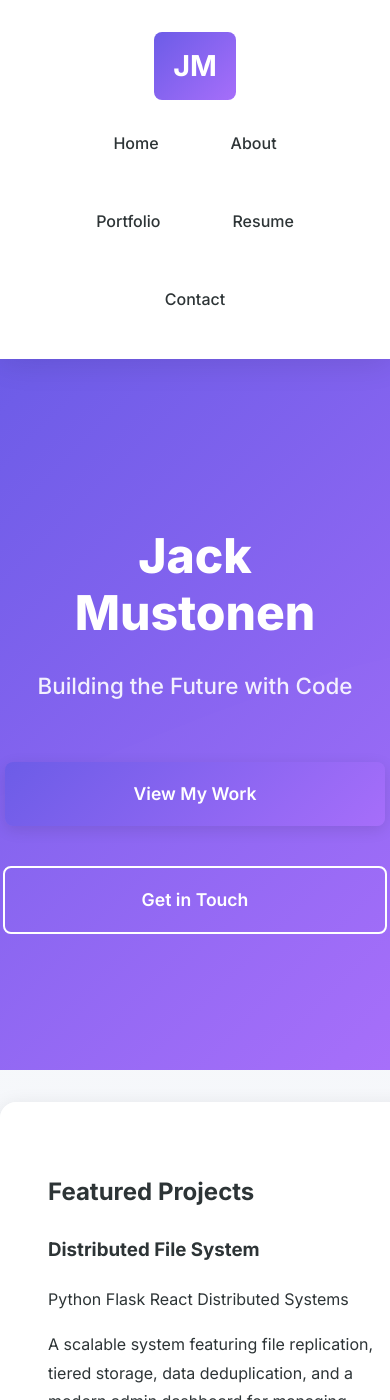
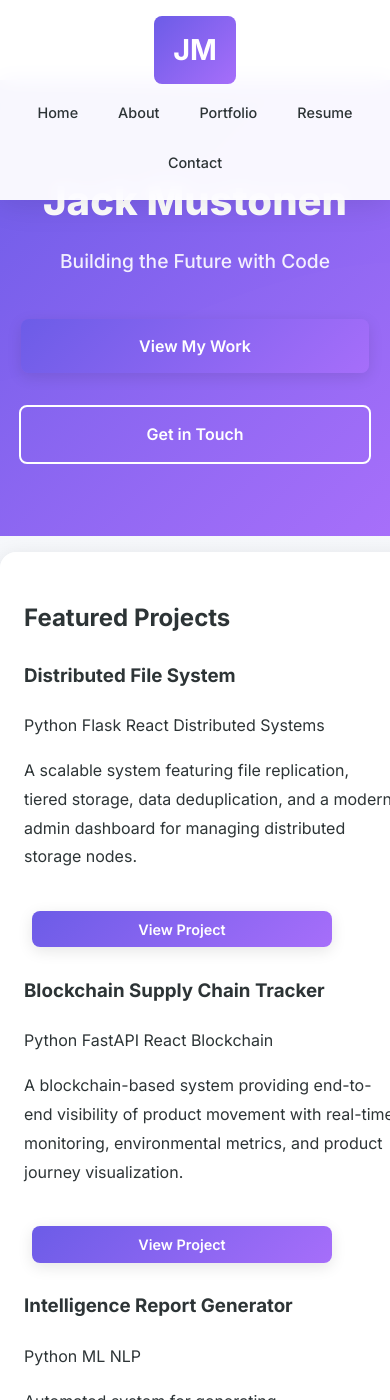
Before and after one commit to APinchofPepper/jackmustonen.com, a Jekyll site: the page built from index.md, in a window 390 px wide and 1400 px high. Built offline with Jekyll 4.4.1, drawn with Linux system fonts in a browser that asks for light colours.

Commit message:
Update styles.css

```diff
--- a/assets/css/styles.css
+++ b/assets/css/styles.css
@@ -61,7 +61,7 @@
     top: 0;
     z-index: 1000;
     box-shadow: 0 4px 30px rgba(0, 0, 0, 0.1);
-  transition: all 0.3s ease;
+    transition: background-color 0.3s ease;
 }
 
 .nav-container {
@@ -260,32 +260,86 @@
 
 /* Responsive Adjustments */
 @media (max-width: 768px) {
-  .hero h1 {
-    font-size: 3rem;
-  }
-
-  .hero p {
-    font-size: 1.4rem;
+    /* Navigation Styles */
+    nav {
+        padding: 1rem 0;
+        position: fixed;
+        width: 100%;
+        top: 0;
     }
 
     .nav-container {
         flex-direction: column;
-    gap: 1rem;
+        gap: 0.5rem;
+        padding: 0 1rem;
     }
 
     .nav-links {
         flex-wrap: wrap;
         justify-content: center;
+        gap: 0.5rem;
+    }
+
+    .nav-links a {
+        padding: 0.5rem 1rem;
+        font-size: 0.9rem;
+    }
+
+    /* Main Content Adjustment */
+    main {
+        margin-top: 80px;
+    }
+
+    /* Hero Section */
+    .hero {
+        padding: 4rem 0;
+    }
+
+    .hero h1 {
+        font-size: 2.5rem;
+        margin-bottom: 1rem;
+    }
+
+    .hero p {
+        font-size: 1.2rem;
+        margin-bottom: 2rem;
+    }
+
+    .hero-content {
+        padding: 0 1rem;
     }
 
     .hero-buttons {
         flex-direction: column;
         align-items: center;
+        gap: 1rem;
+        margin-top: 2rem;
     }
 
+    /* Button Styles */
     .btn {
         width: 100%;
         max-width: 300px;
+        padding: 0.8rem 1.5rem;
+        font-size: 1rem;
+    }
+
+    /* Container Adjustments */
+    .container {
+        width: 95%;
+        padding: 1.5rem;
+        margin: 1rem auto;
+    }
+
+    /* Footer Adjustments */
+    .footer-content {
+        grid-template-columns: 1fr;
+        gap: 2rem;
+        padding: 0 1rem;
+    }
+
+    .footer-section {
+        text-align: center;
     }
 }
 
```
Lines whose indentation alone changed are shown as unchanged.
